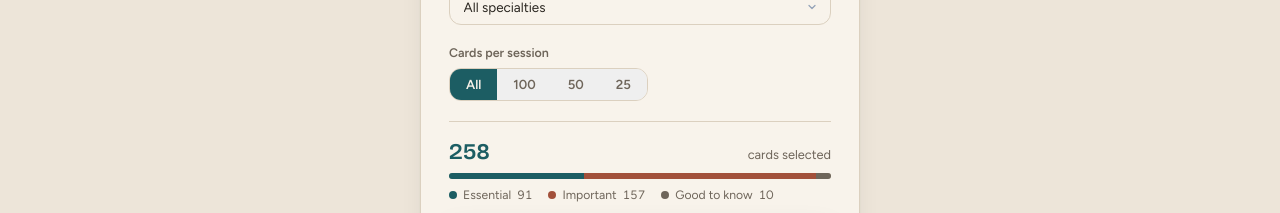
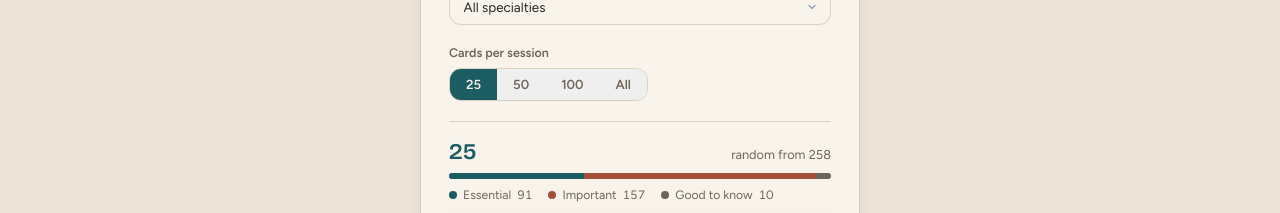
Before and after one commit to 372dev/medilexi, a Next.js app: page /medical/flashcards/abbr in a window 1280 px wide. Shown: the part 416-629 px from the top of the page. Built offline with nearby package versions, Linux system fonts and the light colour scheme.

Commit message:
flashcards: order cards-per-session 25/50/100/All, default 25

```diff
--- a/src/app/medical/flashcards/abbr/page.tsx
+++ b/src/app/medical/flashcards/abbr/page.tsx
@@ -25,7 +25,7 @@ const abbrVocab = (vocabData as unknown as VocabEntry[])
   .filter((v): v is VocabEntry => !!v.abbr)
 const partsMap = Object.fromEntries((partsData as WordPart[]).map(p => [p.wp, p]))
 const ALL_FIELDS = Array.from(new Set(abbrVocab.flatMap(v => v.f))).sort()
-const COUNT_OPTIONS: (number | null)[] = [null, 100, 50, 25]
+const COUNT_OPTIONS: (number | null)[] = [25, 50, 100, null]
 const LVL_BAR: Record<number,string> = { 3:'var(--b-primary)', 2:'var(--b-amber)', 1:'var(--b-dim)' }
 const display = { fontFamily: 'var(--b-display)' }
 
@@ -37,7 +37,7 @@ export default function AbbrFlashcardsPage() {
   const [mode,        setMode]      = useState<'study' | 'quiz'>('quiz')
   const [direction,   setDirection] = useState<'abbr-en' | 'en-abbr'>('abbr-en')
   const [lvlFilter,   setLvl]       = useState<number | null>(null)
-  const [countLimit,  setCount]     = useState<number | null>(null)
+  const [countLimit,  setCount]     = useState<number | null>(25)
   const [fieldFilter, setField]     = useState<string | null>(null)
 
   /* ── Session ── */
--- a/src/app/medical/flashcards/fr/page.tsx
+++ b/src/app/medical/flashcards/fr/page.tsx
@@ -33,7 +33,7 @@ const vocab = (vocabData as unknown as VocabEntry[])
   .filter((v): v is MergedEntry => !!frMap[v.en_h])
 
 const ALL_FIELDS = Array.from(new Set(vocab.flatMap(v => v.f))).sort()
-const COUNT_OPTIONS: (number | null)[] = [null, 100, 50, 25]
+const COUNT_OPTIONS: (number | null)[] = [25, 50, 100, null]
 const LVL_BAR: Record<number,string> = { 3:'var(--b-primary)', 2:'var(--b-amber)', 1:'var(--b-dim)' }
 const display = { fontFamily: 'var(--b-display)' }
 
@@ -45,7 +45,7 @@ export default function FrFlashcardsPage() {
   const [mode,        setMode]      = useState<'study' | 'quiz'>('quiz')
   const [direction,   setDirection] = useState<'en-fr' | 'fr-en'>('en-fr')
   const [lvlFilter,   setLvl]       = useState<number | null>(null)
-  const [countLimit,  setCount]     = useState<number | null>(null)
+  const [countLimit,  setCount]     = useState<number | null>(25)
   const [fieldFilter, setField]     = useState<string | null>(null)
 
   /* ── Session ── */
--- a/src/app/medical/flashcards/ko/page.tsx
+++ b/src/app/medical/flashcards/ko/page.tsx
@@ -33,7 +33,7 @@ const vocab = (vocabData as unknown as VocabEntry[])
   .filter((v): v is MergedEntry => !!koMap[v.en_h])
 
 const ALL_FIELDS = Array.from(new Set(vocab.flatMap(v => v.f))).sort()
-const COUNT_OPTIONS: (number | null)[] = [null, 100, 50, 25]
+const COUNT_OPTIONS: (number | null)[] = [25, 50, 100, null]
 const LVL_BAR: Record<number,string> = { 3:'var(--b-primary)', 2:'var(--b-amber)', 1:'var(--b-dim)' }
 const display = { fontFamily: 'var(--b-display)' }
 
@@ -45,7 +45,7 @@ export default function KoFlashcardsPage() {
   const [mode,        setMode]      = useState<'study' | 'quiz'>('quiz')
   const [direction,   setDirection] = useState<'en-ko' | 'ko-en'>('en-ko')
   const [lvlFilter,   setLvl]       = useState<number | null>(null)
-  const [countLimit,  setCount]     = useState<number | null>(null)
+  const [countLimit,  setCount]     = useState<number | null>(25)
   const [fieldFilter, setField]     = useState<string | null>(null)
 
   /* ── Session ── */
--- a/src/app/medical/flashcards/page.tsx
+++ b/src/app/medical/flashcards/page.tsx
@@ -22,7 +22,7 @@ interface WordPart { wp: string; t: 'p'|'r'|'s'; d: string }
 const vocab    = (vocabData as unknown as VocabEntry[]).map((v): VocabEntry => ({ ...v, lvl: normalizeLvl(v.lvl) }))
 const partsMap = Object.fromEntries((partsData as WordPart[]).map(p => [p.wp, p]))
 const ALL_FIELDS = Array.from(new Set(vocab.flatMap(v => v.f))).sort()
-const COUNT_OPTIONS: (number | null)[] = [null, 100, 50, 25]
+const COUNT_OPTIONS: (number | null)[] = [25, 50, 100, null]
 const LVL_BAR: Record<number,string> = { 3:'var(--b-primary)', 2:'var(--b-amber)', 1:'var(--b-dim)' }
 const display = { fontFamily: 'var(--b-display)' }
 
@@ -33,7 +33,7 @@ export default function FlashcardsPage() {
   const [showSettings, setShowSettings] = useState(true)
   const [mode,        setMode]   = useState<'study' | 'quiz'>('quiz')
   const [lvlFilter,   setLvl]    = useState<number | null>(null)
-  const [countLimit,  setCount]  = useState<number | null>(null)
+  const [countLimit,  setCount]  = useState<number | null>(25)
   const [fieldFilter, setField]  = useState<string | null>(null)
 
   /* ── Session ── */
--- a/src/app/medical/wordparts/flashcard/page.tsx
+++ b/src/app/medical/wordparts/flashcard/page.tsx
@@ -16,7 +16,7 @@ interface WordPart {
 
 const parts = partsData as WordPart[]
 const TYPE_KEY: Record<string,MsgKey> = { p:'parts.prefix', r:'parts.root', s:'parts.suffix' }
-const COUNT_OPTIONS: (number | null)[] = [null, 100, 50, 25]
+const COUNT_OPTIONS: (number | null)[] = [25, 50, 100, null]
 const LVL_BAR: Record<number,string> = { 3:'var(--b-primary)', 2:'var(--b-amber)', 1:'var(--b-dim)' }
 const display = { fontFamily: 'var(--b-display)' }
 
@@ -26,8 +26,8 @@ export default function WordPartsFlashcard() {
   const [showSettings, setShowSettings] = useState(true)
   const [mode,        setMode]   = useState<'study'|'quiz'>('quiz')
   const [typeFilter,  setType]   = useState<'all'|'p'|'r'|'s'>('all')
-  const [lvlFilter,   setLvl]    = useState<number|null>(null)
-  const [countLimit,  setCount]  = useState<number|null>(null)
+  const [lvlFilter,   setLvl]    = useState<number | null>(null)
+  const [countLimit,  setCount]  = useState<number|null>(25)
 
   /* ── Session ── */
   const [deck,    setDeck]    = useState<WordPart[]>([])
```
